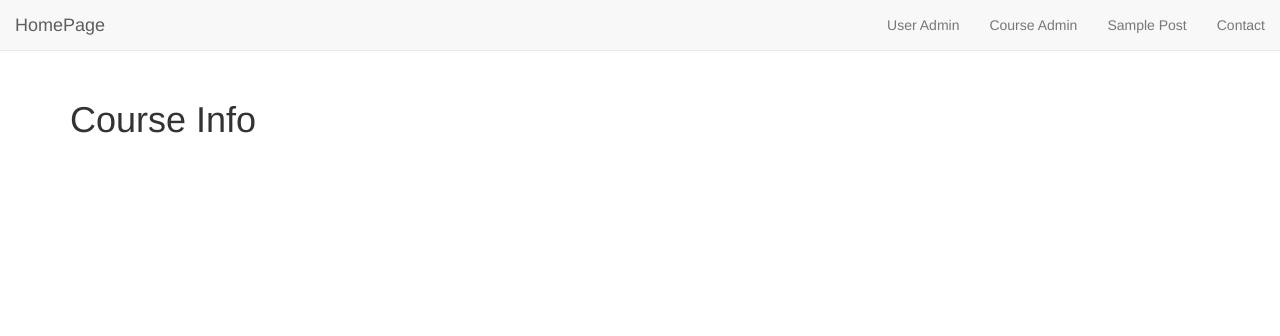
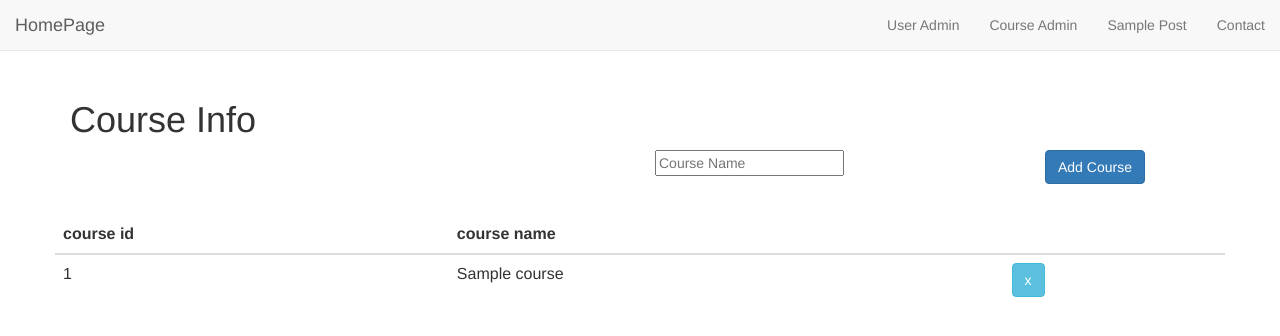
Before and after one commit to chameleon10712/Flask-User-Admin, a Flask app: page /course_admin in a window 1280 px wide. Shown: the top 336 px of the page. Run offline with Flask 2, Linux system fonts and the light colour scheme; tables that the repository leaves empty hold one stand-in row (values such as "Sample post"); some libraries are stand-ins or nearby versions.

Commit message:
finish course_list

```diff
--- a/app.py
+++ b/app.py
@@ -175,7 +175,7 @@ def add_course():
 
 	name = request.form['course_name']
 	#check if course name exist
-	'''
+
 	data = Course.query.filter_by(name=name).first()
 	if data is not None:
 		return 'course name exist'
@@ -183,7 +183,7 @@ def add_course():
 	new_course = Course( name = name)
 	db.session.add(new_course)
 	db.session.commit()
-	'''
+
 	return redirect(url_for('course_admin'))
 
 
--- a/templates/course_admin.html
+++ b/templates/course_admin.html
@@ -60,9 +60,70 @@
 
         <h1>Course Info</h1>
 
-	</div>
+        <div class="row" style="margin-bottom:30px;">
+                <div class="col-md-8 col-lg-6"></div>
+                <div class="col-md-2 col-lg-4">
+                    <input type="course_name" id="input_course_name" placeholder="Course Name">
+                </div>
+                <div class="col-md-2 col-lg-2">
+                    <button type="button" class="add_course btn btn-primary">Add Course</button>
+                </div>
+
+
+        </div><!--end for row-->
+
+        <div class="row" style="margin-bottom:80px;">
+            <div class="col-md-4"></div>
+            <table class="table col-md-4">
+                <thead>
+                    <tr>
+                        <th scope="row">course id</th>
+                        <th>course name</th>
+                        <th></th>
+                    <tr>
+                </thead>
+                <tbody>
+                    {% for course in course_list %}
+                    <tr class="course_list_record">
+                        <td class="c_id">{{ course.id }}</td>
+                        <td>{{ course.name }}</td>
+                        <td><button type="button" class="delete btn btn-info">x</button></td>
+                    </tr>
+                    {% endfor %}
+                </tbody>
+            </table>
+            <div class="col-md-4"></div>
+        </div><!--end for row-->
 
 
 
+	</div><!--end for container-->
+
+
+	<script>
+		$('.add_course').on('click', function(){
+			var course_name = document.getElementById("input_course_name").value;
+			console.log('input course_name:  ',course_name);
+			if(course_name){
+				// course name is not empty
+				$.ajax({
+					  url: '/add_course',
+					  type:'POST',
+					  data: {course_name:course_name},
+				});
+
+			}else{
+				//course name is emtpy
+				console.log('course name is empty');
+
+			}
+
+		 });
+
+
+
+
+	</script>
+
 </body>
 </html>
```
